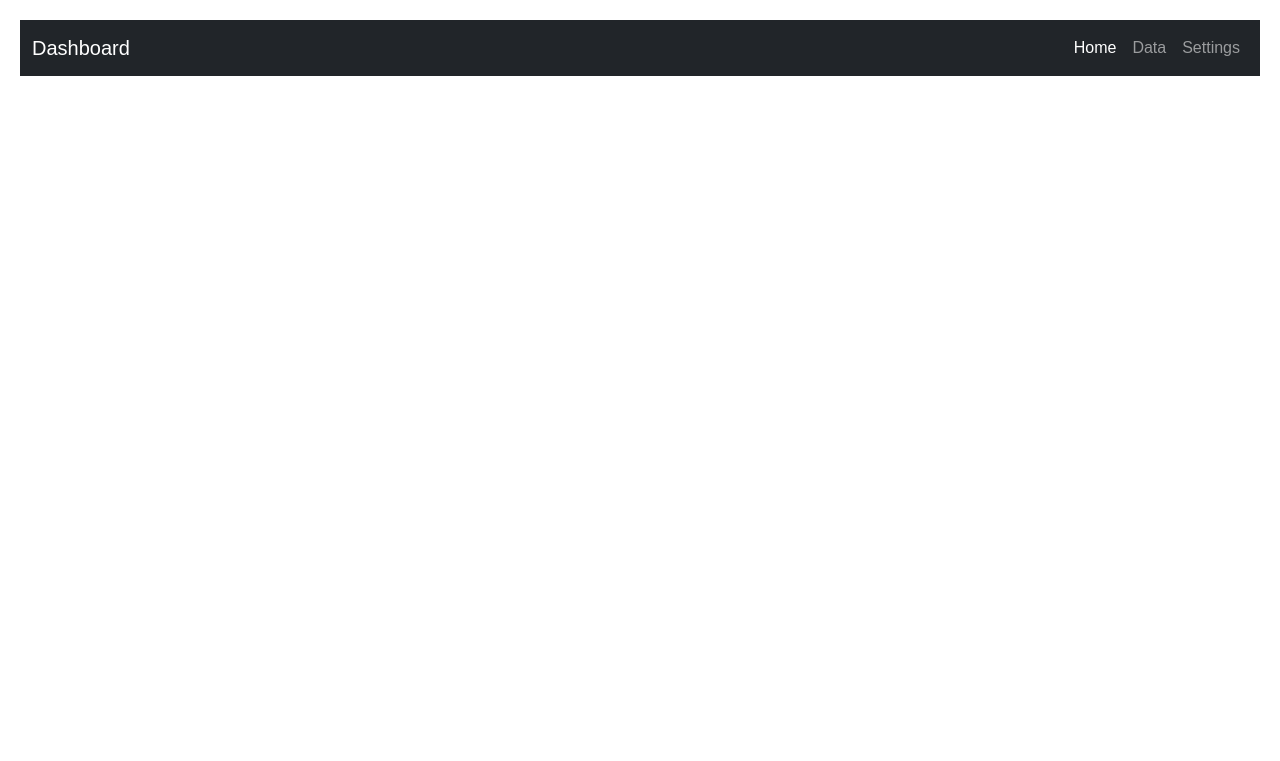
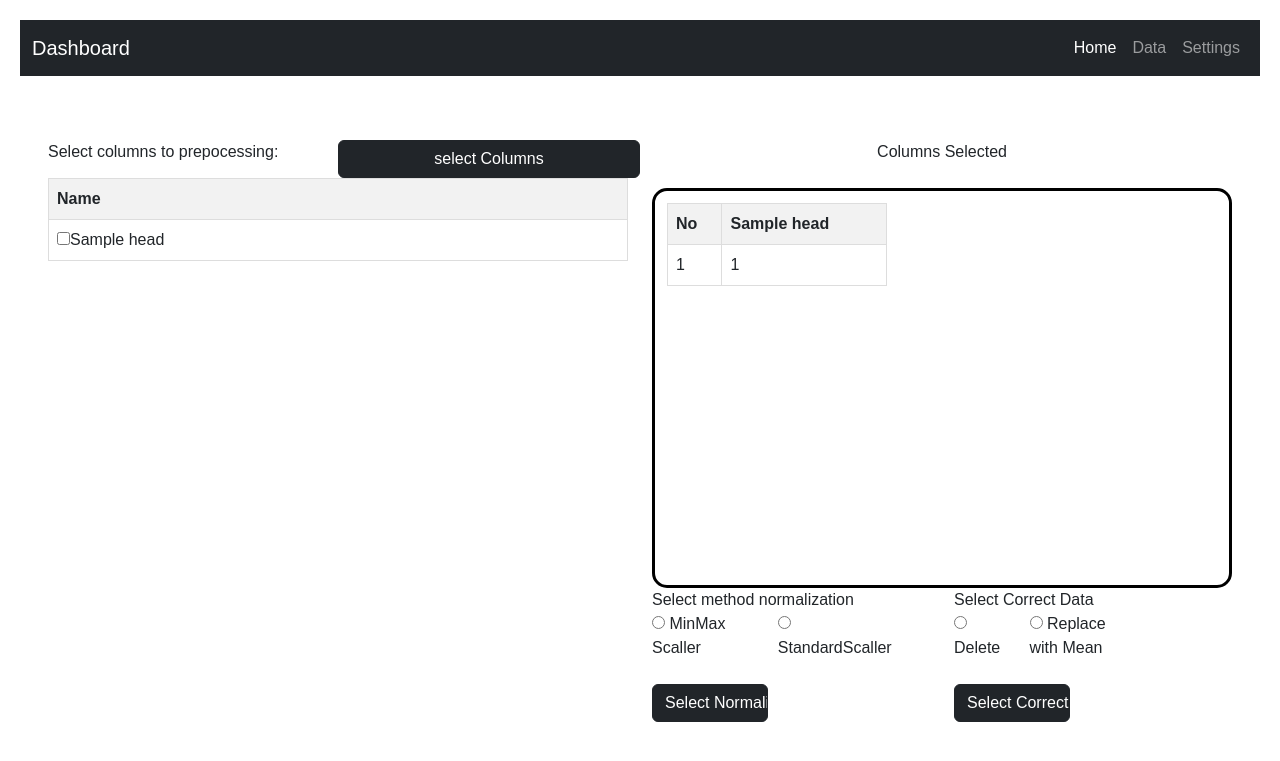
Before and after one commit to zippo538/K-Means_website, a Flask app: template templates/data.html in a window 1280 px wide. Shown: the top 761 px of the page. Run offline with Flask 3, Linux system fonts and the light colour scheme; the template is opened without the code that fills it: most values are stand-ins (such as "Sample title", 1, 10 or a date in 2020); data that the repository does not hold is empty; a map, chart or similar area stays blank; some libraries are stand-ins or nearby versions.

Commit message:
add select method and correct data

```diff
--- a/app.py
+++ b/app.py
@@ -3,10 +3,14 @@ from dotenv import load_dotenv
 import os
 import redis
 import pandas as pd
+import numpy as np
 import json
 from flask_session import Session
 from io import StringIO
 from sklearn.preprocessing import MinMaxScaler, StandardScaler
+from sklearn.cluster import KMeans
+from sklearn.metrics import silhouette_score
+
 
 load_dotenv()
 app = Flask(__name__)
@@ -18,11 +22,15 @@ app.config['SESSION_USE_SIGNER'] = True
 app.config['SESSION_REDIS'] = redis.from_url('redis://127.0.0.1:6379')
 # Configure Redis
 redis_client = redis.StrictRedis(host='localhost', port=6379, db=1)
+# redis_client.set('normalized_key', None)
 
 Session(app)
 
 if not os.path.exists(app.config['UPLOAD_FOLDER']):
     os.makedirs(app.config['UPLOAD_FOLDER'])
+
+
+## route
 
 @app.route('/')
 def index():
@@ -34,12 +42,19 @@ def index():
         return render_template('index.html', data=None)
 def serialize_df_to_json(df):
     return df.to_json(orient='split')
-def retrive_df_from_redis(key : str) :
+def retrive_df_from_redis(key : str) -> pd.DataFrame:
     retrive_data =  redis_client.get(key)
     json_string = retrive_data.decode('utf-8')
     df = pd.read_json(json_string,orient='split')
     return df
-
+def retrive_data_from_redis(key: str) -> str:
+    retrive_data = redis_client.get(key)
+    json_data = json.loads(retrive_data.decode('utf-8'))
+    return json_data
+def set_data_to_redis(key: str, data) -> str:
+    data_json = json.dumps(data)
+    set_data =redis_client.set(key,data_json)
+    return set_data
 
 
 
@@ -65,12 +80,6 @@ def upload_file():
 
             rows = len(df.index)
             header = df.axes[1].values.tolist()
-            # session['df'] = df.to_json()
-            # session['rows'] = rows
-            # session['header'] = header
-            # print(session['rows'])
-            # print(session['header'])
-
             attributes = len(header)
             types = []
             maxs = []
@@ -104,11 +113,11 @@ def upload_file():
                     'maxs' : maxs,
                     'mins' : mins,
                     'means' : means,
-                    'missing_data' : missing_data
+                    'missing_data' : missing_data,
+                    'zip_select_col' : None
                 }
-            serialized_data = json.dumps(data)
+            set_data_to_redis('data_key',data)
             serialized_df = serialize_df_to_json(df)
-            redis_client.set('data_key', serialized_data)
             redis_client.set('df_key',serialized_df)
             return render_template('index.html', data=data)
         else:
@@ -116,47 +125,162 @@ def upload_file():
     except Exception as e :
         app.logger.error(f'Error occurred: {e} - Path: {request.path}')
         return "An error occurred", 500
-@app.route('/get_ovewview_data', )
-def bar_chart_preview_data():
-    df = pd.read_csv('uploads/data.csv')
 
-    data_chart = {}
-    return data_chart
-
-@app.route('/delete',methods=['POST'])
-def delete():
-    # Get the selected columns to delete
-    columns_to_delete = request.form.getlist('columns_to_delete')
-    print(columns_to_delete)
-
-    # Load the DataFrame from the session
-    import_df = StringIO(session['df'])
-    df = pd.read_json(import_df)
-
-    # Drop the selected columns
-    df = df.drop(columns=columns_to_delete,errors='ignore')
-
-    # Save the updated DataFrame back to the session
-    session['df'] = df.to_json()
-    session['header'] = df.columns.tolist()
-    session['rows'] = len(df.index)
-    # Render the updated DataFrame
-    # print(session['new_df'])
-    print(session['header'])
-    # print(session['rows'])
-    data = {
-        'header' : session['header'],
-        'df' : session['df'],
-        'rows' : session['rows']
-    }
-    data = session['data']
-    return render_template('index.html',data=data)
 
 @app.route('/data',methods=['GET'])
 def get_data():
     if request.method == "GET":
+        serialize_data = redis_client.get('data_key')
+        if serialize_data or None:
+            data = json.loads(serialize_data)
+            return render_template('data.html', data=data)
+        else:
+            return render_template('data.html', data=None)
 
-        return render_template('data.html')
+
+#select columns
+@app.route('/select/column',methods = ['POST','GET'])
+def select_columns() ->str :
+    if request.method == 'POST':
+        redis_client.delete('sel_col_key')
+        columns = request.form.getlist('columns_to_delete')
+        data = redis_client.get('data_key')
+        data = json.loads(data.decode('utf-8'))
+        df = retrive_df_from_redis('df_key')
+        df_select_col = df.loc[:,columns]
+        header = df_select_col.columns.tolist()
+        sel_col = {}
+        for col in header:
+            sel_col[col]= df[col].tolist()
+
+        data['zip_select_col'] = list(zip(header,sel_col.values()))
+
+        set_data_to_redis('data_key',data)
+        return redirect(url_for('get_data'))
+    else :
+        data = redis_client.get('data_key').decode('utf-8')
+        if data :
+            data = json.loads(data)
+        return render_template('data.html',data=data)
+
+#method normalization
+@app.route('/select/method', methods=['POST'])
+def select_method_normalization() -> str :
+    data = redis_client.get('data_key')
+    if data:
+        json_string = data.decode('utf-8')
+        json_data = json.loads(json_string)
+
+        # Ensure 'zip_select_col' key exists in the JSON data
+        if 'zip_select_col' not in json_data:
+            return "Key 'zip_select_col' not found in data", 400
+
+        # Convert 'zip_select_col' to DataFrame
+        zip_select_col = json_data['zip_select_col']
+        df = pd.DataFrame({col: values for col, values in zip_select_col})
+
+        select_method = request.form.get('select_method')
+        if select_method == 'minmax':
+            scaler = MinMaxScaler()
+        elif select_method == 'standard':
+            scaler = StandardScaler()
+        else:
+            return "Invalid normalization method", 400
+        normalized_data = scaler.fit_transform(df.values)
+
+        # Simpan data yang dinormalisasi ke Redis
+        print(df.columns.tolist())
+        json_data['zip_select_col'] = list(zip(df.columns.tolist(), normalized_data.T.tolist()))
+        normalized_data_json = {
+            'header': df.columns.tolist(),
+            'data': normalized_data.tolist()
+        }
+        set_data_to_redis('normalized_key', normalized_data_json)
+        set_data_to_redis('data_key', json_data)
+        return redirect(url_for("get_data"))
+    else:
+        return "No data found", 400
+
+#correct data
+@app.route('/select/correct_data', methods=['POST'])
+def select_correct_data() -> redirect:
+    data_key = retrive_data_from_redis('data_key')
+    zip_normalized = data_key['zip_select_col']
+    select_method = request.form.get('select_correct_data')
+    df = pd.DataFrame({col: values for col, values in zip_normalized})
+    print(df)
+    if select_method == 'delete':
+        df_zip_normalized= delete_specific_values(df)
+        print('sesudah di delete',df_zip_normalized.T.values.tolist())
+        normalized_data_json = {
+            'header': df.columns.tolist(),
+            'data': df_zip_normalized.values.tolist()
+        }
+        data_key['zip_select_col'] = list(zip(df.columns.tolist(), df_zip_normalized.T.values.tolist()))
+        set_data_to_redis('data_key',data_key)
+        set_data_to_redis('normalized_key',normalized_data_json)
+        return redirect(url_for('get_data'))
+    elif select_method == 'replace':
+        arr_df = np.array(df.values)
+        df_zip_normalized = fill_zeros_with_last(arr_df)
+        normalized_data_json = {
+            'header': df.columns.tolist(),
+            'data': df_zip_normalized.T.tolist()
+        }
+        data_key['zip_select_col'] = list(zip(df.columns.tolist(), df_zip_normalized.T.tolist()))
+        set_data_to_redis('data_key',data_key)
+        set_data_to_redis('normalized_key',normalized_data_json)
+        return redirect(url_for('get_data'))
+
+
+
+def delete_specific_values(df, value_to_delete=[0,np.nan]) -> pd.DataFrame:
+    df.replace(value_to_delete, pd.NA, inplace=True)
+    df.dropna(inplace=True)
+    return df
+
+def fill_zeros_with_last(arr) -> np.ndarray:
+      for row_idx in range(arr.shape[0]):
+        # Create a 1D view of the current row
+        row = arr[row_idx, :]
+        # Hitung rata-rata dari elemen yang bukan 0 di baris tersebut
+        non_zero_non_nan_mean = row[(row != 0) & (~np.isnan(row))].mean() if np.count_nonzero(row) != 0 else 0
+        # Gantikan nilai 0 dengan rata-rata
+        row[row == 0] = non_zero_non_nan_mean
+        row[np.isnan(row)] = non_zero_non_nan_mean
+      return arr
+
+## K-means clustering
+
+def elbow_method () -> str:
+    normalized_key = retrive_data_from_redis('normalized_key')
+    data_key = retrive_data_from_redis('data_key')
+    df = pd.DataFrame(normalized_key['data'], columns=normalized_key['header'])
+    distortions = []
+    K = list(range(1, 10))
+    for k in K:
+        kmeanModel = KMeans(n_clusters=k)
+        kmeanModel.fit(df)
+        distortions.append(kmeanModel.inertia_)
+    data_json = {
+        'K': K,
+        'distortions': distortions
+    }
+    data_key['elbow_method'] = list(zip(K,distortions))
+    set_data_to_redis('data_key', data_key)
+    return data_json
+
+def kmenas_clustering(k : int) -> str:
+    normalized_key = retrive_data_from_redis('normalized_key')
+    data_key = retrive_data_from_redis('data_key')
+    df = pd.DataFrame(normalized_key['data'], columns=normalized_key['header'])
+    kmeans = KMeans(n_clusters=k)
+    kmeans.fit(df)
+    data_key['kmeans'] = kmeans.labels_.tolist()
+    set_data_to_redis('data_key', data_key)
+    return kmeans.labels_.tolist()
+
+##api
 
 def get_null_or_missing_value ()->str :
     df = retrive_df_from_redis('df_key')
@@ -200,34 +324,7 @@ def top_students_with_zero() ->str :
     # Tampilkan hasil
     return data_top_students_with_zero
 
-#select columns
-@app.route('/select/column',methods = ['POST'])
-def select_columns() ->str :
-    columns = request.form.getlist('columns')
-    df = retrive_df_from_redis('df_key')
-    df_select_col = df.loc[:,columns]
-    header = df_select_col.columns.tolist()
-    data = {}
-    for col in header:
-        data[col] = df[col].tolist()
-    serialized_col = json.dumps(data)
-    redis_client.set('sel_col_key',serialized_col)
-    return data
 
-@app.route('/select/method')
-def df_normalization () -> str :
-    data = redis_client.get('sel_col_key').decode('utf-8')
-    df = pd.read_json(data,orient='split')
-    select_methods = request.form.getlist('select_method')
-    if select_methods == 'minmax' :
-        scaler = MinMaxScaler()
-    elif select_methods == 'standard' :
-        scaler = StandardScaler()
-
-    normalized_data = scaler.fit_transform(df)
-    serialized_normalized = json.dumps(normalized_data)
-    redis_client.set('normalized_key',serialized_normalized)
-    return normalized_data
 
 
 
@@ -237,7 +334,9 @@ def api() :
         'missing_value' : get_null_or_missing_value(),
         'sum_status'    : sum_status(),
         'top_student_with_zero_' : top_students_with_zero(),
-        'select_columns' : select_columns()
+        'elbow_method' : elbow_method(),
+        'kmeans' : kmenas_clustering(3)
+
     }
     return data
 
--- a/static/js/style_chart.js
+++ /dev/null
@@ -1,53 +0,0 @@
-const options_bar_chart = {
-    scales: {
-        y: {
-            beginAtZero: true,
-            ticks: {
-                font: {
-                    size: 14, // Ukuran font untuk ticks sumbu Y
-                    family: 'Arial', // Keluarga font
-                    style: 'normal', // Gaya font (normal, italic, bold, dll.)
-                    lineHeight: 1.2 // Tinggi garis
-                }
-            }
-        },
-        x: {
-            ticks: {
-                font: {
-                    size: 14, // Ukuran font untuk ticks sumbu X
-                    family: 'Arial',
-                    style: 'normal',
-                    lineHeight: 1.2
-                }
-            }
-        }
-    },
-    plugins: {
-        legend: {
-            labels: {
-                // This more specific font property overrides the global property
-                font: {
-                    size: 15,
-                    family : 'Arial',
-                }
-            }
-        }
-    }
-};
-
-const options_pie_chart = {
-    animation: {
-        animateRotate: true
-    },
-    plugins: {
-        legend: {
-            labels: {
-                // This more specific font property overrides the global property
-                font: {
-                    size: 15
-                }
-            }
-        }
-    }
-
-};
--- a/templates/base.html
+++ b/templates/base.html
@@ -41,4 +41,4 @@
     </main>
 </body>
 <!-- Bootstrap JS -->
- <script src="https://cdn.jsdelivr.net/npm/bootstrap@5.3.0/dist/js/bootstrap.bundle.min.js"></script>
+ <script src="https://cdn.plot.ly/plotly-3.0.1.min.js" charset="utf-8"></script>
--- a/templates/data.html
+++ b/templates/data.html
@@ -1,68 +1,93 @@
 {% extends 'base.html'%}
 {%block content%}
-<div class="row position-relative">
-    <div class="col-md-6 ">
-        <div class="position-relative start-0 bottom-0" style="width: 80%; margin: auto;">
-            <canvas id="data_missing_or_null"></canvas>
+<form class="p-md-3" action="{{ url_for('select_columns') }}" method="POST">
+    <div class="row">
+        <div class="col-md-3">
+            <label for="columns_to_select">Select columns to prepocessing:</label>
+        </div>
+        <input class="btn btn-dark col-md-3" type="submit" name="select_columns" value="select Columns">
+        <label class="text-center col-md-6" for="Columns Selected">Columns Selected</label>
+    </div>
+
+    <div class="row">
+        <div class="col-md-6">
+                    <table>
+                        <thead>
+                            <th>Name</th>
+                        </thead>
+                        <tbody>
+                            {%if data%}
+                                {%for head in data.header%}
+                            <tr>
+                                <td> <input name="columns_to_delete" id="columns_to_delete" value="{{head}}" type="checkbox">{{head}}</td>
+                            </tr>
+                                {%endfor%}
+                            {%endif%}
+                        </tbody>
+                    </table>
+        </div>
+        <div class="col-md-6 content-center">
+            <div class="box_attributes">
+                <div class="scrollAble">
+                    <table>
+                        <thead>
+                                <tr>
+                            {%if data.zip_select_col%}
+                                    <th>No</th>
+                                    {% for head, value in data.zip_select_col%}
+                                        <th>{{ head }}</th>
+                                    {% endfor %}
+                                </tr>
+                            </thead>
+                            <tbody>
+                                {% for i in range(data.zip_select_col[0][1]|length) %}
+                                <tr>
+                                    <td>{{ i + 1 }}</td>
+                                    {% for head, value in data.zip_select_col %}
+                                        <td>{{ value[i] }}</td>
+                                    {% endfor %}
+                                </tr>
+                                {% endfor %}
+                            {% endif %}
+                        </tbody>
+                    </table>
+                </div>
+            </div>
+</form>
+            <div class="row">
+                <!-- Normalization -->
+                 <div class="col-md-6">
+                     <label for="select_method_normalization">Select method normalization</label>
+                     <form action="{{url_for('select_method_normalization')}}" method="POST">
+                         <div class="row">
+                             <label class="col-md-5">
+                                 <input type="radio" name="select_method" value="minmax"> MinMax Scaller
+                             </label>
+                             <label class="col-md-5">
+                                 <input type="radio" name="select_method" value="standard"> StandardScaller
+                             </label>
+                         </div>
+                         <br>
+                         <input class="btn btn-dark col-md-5" type="submit" name="select_method_normalization" value="Select Normalization">
+                     </form>
+                 </div>
+                 <div class="col-md-6">
+                     <!-- Select Correct data -->
+                      <label for="select_correct_data">Select Correct Data</label>
+                     <form action="{{url_for('select_correct_data')}}" method="POST">
+                         <div class="row">
+                             <label class="col-md-3">
+                                 <input type="radio" name="select_correct_data" value="delete"> Delete
+                             </label>
+                             <label class="col-md-5">
+                                 <input type="radio" name="select_correct_data" value="replace"> Replace with Mean
+                             </label>
+                         </div>
+                         <br>
+                         <input class="btn btn-dark col-md-5" type="submit" name="select_correct_data" value="Select Correct Data">
+                     </form>
+                 </div>
+            </div>
         </div>
     </div>
-    <div class="col-md-6 ">
-        <div class="position-relative end-0 bottom-0" style="width: 60%; margin: auto;">
-            <canvas id="sum_status_siswa"></canvas>
-        </div>
-    </div>
-</div>
-
-<script>
-    //DOM Elements
-    const ctx_data_missing_or_null = document.getElementById('data_missing_or_null').getContext('2d');
-    const ctx_sum_status_siswa = document.getElementById('sum_status_siswa').getContext('2d');
-
-    // Data for the chart
-fetch("/api/data/visualization")
-    .then(response=> response.json())
-    .then(data => {
-        //bar chart missing value
-        const missing_value =  data.missing_value
-        const data_missing_or_null = {
-            labels: missing_value.labels,
-            datasets: [{
-                label: 'Data Try Out Missing Values dan Bernilai Zero',
-                data: missing_value.values,
-                barThickness: 25,
-                backgroundColor: 'rgba(13, 99, 139, 0.2)',
-                borderColor: 'rgba(199, 199, 199, 1)',
-                borderWidth: 1
-            }]
-        };
-
-        const barChart_missing_or_null = new Chart(ctx_data_missing_or_null, {
-        type: 'bar',
-        data: data_missing_or_null,
-        options: options_bar_chart
-        });
-        // pie chart sum_status_siswa
-        const sum_status = data.sum_status
-        const data_sum_status = {
-            labels : sum_status.labels,
-            datasets : [{
-                label : "Jumlah Status Siswa Lolos SKD",
-                data : sum_status.values,
-                backgroundColor: [
-                'rgb(255, 99, 132)',
-                'rgb(54, 162, 235)',
-                'rgb(255, 205, 86)'
-                ],
-                hoverOffset: 4
-            }]
-        }
-        const piechart_sum_status = new Chart(ctx_sum_status_siswa,{
-            type : 'pie',
-            data : data_sum_status,
-            borderAlign : 'center',
-            options : options_pie_chart
-        })
-    })
-</script>
-<script src="/static/js/style_chart.js"></script>
 {%endblock%}
```
Also changed, not shown: package.json (+3 -7 lines), static/js/chart.js (added, +28 -0 lines), templates/index.html (+15 -24 lines), tsconfig.json (deleted, +0 -8 lines), api.py (added), package-lock.json, templates/result.html (added).
